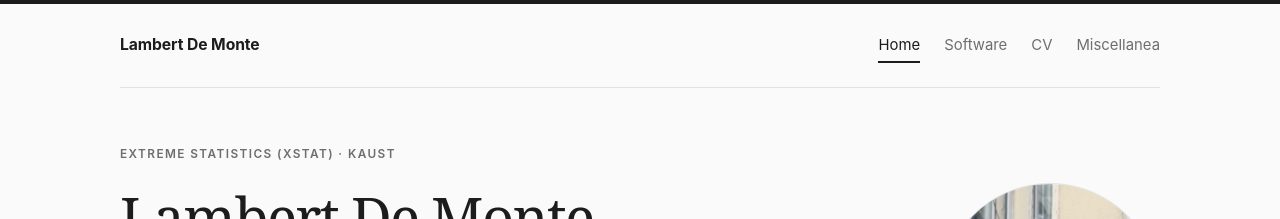
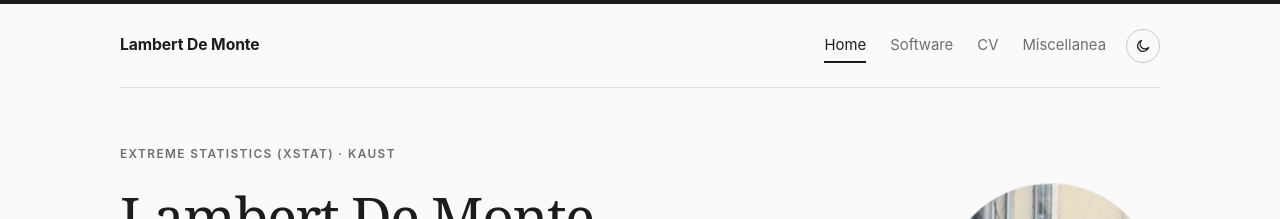
Before and after one commit to lambertdem/lambertdem.github.io, a Jekyll site: the page built from _pages/about.md, in a window 1280 px wide. Shown: the top 219 px of the page. Built offline with Jekyll 4.4.1, drawn with Linux system fonts in a browser that asks for light colours.

Commit message:
Redesign site with minimal grey theme

```diff
--- a/_includes/header.html
+++ b/_includes/header.html
@@ -1,5 +1,6 @@
 <header class="site-header">
   <a class="site-name" href="{{ '/' | relative_url }}">{{ site.title }}</a>
+  <div class="header-right">
     <nav aria-label="Main">
       {% for link in site.data.navigation.main %}
         {% assign current = false %}
@@ -8,4 +9,10 @@
         <a href="{{ link.url | relative_url }}"{% if current %} aria-current="page"{% endif %}>{{ link.title }}</a>
       {% endfor %}
     </nav>
+    {% comment %} Hidden until assets/js/theme.js runs, so it never shows without JS. {% endcomment %}
+    <button class="theme-toggle" type="button" aria-label="Switch to dark mode" hidden>
+      <svg class="icon-moon" viewBox="0 0 24 24" aria-hidden="true" fill="none" stroke="currentColor" stroke-width="1.8" stroke-linecap="round" stroke-linejoin="round"><path d="M20.5 14.2A8.5 8.5 0 1 1 9.8 3.5a6.8 6.8 0 0 0 10.7 10.7Z"/></svg>
+      <svg class="icon-sun" viewBox="0 0 24 24" aria-hidden="true" fill="none" stroke="currentColor" stroke-width="1.8" stroke-linecap="round"><circle cx="12" cy="12" r="4"/><path d="M12 2.5v2M12 19.5v2M2.5 12h2M19.5 12h2M5.3 5.3l1.4 1.4M17.3 17.3l1.4 1.4M5.3 18.7l1.4-1.4M17.3 6.7l1.4-1.4"/></svg>
+    </button>
+  </div>
 </header>
--- a/_layouts/default.html
+++ b/_layouts/default.html
@@ -3,6 +3,7 @@
 <head>
   <meta charset="utf-8">
   <meta name="viewport" content="width=device-width, initial-scale=1">
+  <script>try { if (localStorage.getItem('theme') === 'dark') document.documentElement.dataset.theme = 'dark'; } catch (e) {}</script>
   {% seo %}
   <meta name="theme-color" content="#262626">
   <link rel="icon" type="image/svg+xml" href="{{ '/images/favicon.svg' | relative_url }}">
@@ -19,6 +20,7 @@
     </main>
     {% include footer.html %}
   </div>
+  <script src="{{ '/assets/js/theme.js' | relative_url }}" defer></script>
   {% if page.lightbox %}<script src="{{ '/assets/js/lightbox.js' | relative_url }}" defer></script>{% endif %}
 </body>
 </html>
--- a/assets/css/site.css
+++ b/assets/css/site.css
@@ -16,10 +16,11 @@
   --serif: Georgia, "Iowan Old Style", "Times New Roman", serif;
   --width: 1040px;
   --gutter: clamp(1rem, 5vw, 3rem);
+  color-scheme: light;
 }
 
-@media (prefers-color-scheme: dark) {
-  :root {
+/* Dark mode: set by the toggle in the header (data-theme="dark" on <html>). */
+:root[data-theme="dark"] {
   --accent: #ededed;
   --text: #d6d6d6;
   --muted: #9b9b9b;
@@ -30,7 +31,7 @@
   --rule-strong: #444;
   --tint: #1f1f1f;
   --focus: #f2f2f2;
-  }
+  color-scheme: dark;
 }
 
 *, *::before, *::after { box-sizing: border-box; }
@@ -85,6 +86,21 @@ main:focus { outline: none; }
 .site-header nav a { color: var(--muted); text-decoration: none; padding-block: .3rem; }
 .site-header nav a:hover { color: var(--accent); }
 .site-header nav a[aria-current="page"] { color: var(--accent); box-shadow: inset 0 -2px 0 var(--accent); }
+.header-right { display: flex; align-items: center; gap: 1.25rem; }
+
+.theme-toggle {
+  display: inline-grid; place-items: center; flex: none;
+  width: 34px; height: 34px; padding: 0;
+  border: 1px solid var(--rule-strong); border-radius: 50%;
+  background: transparent; color: var(--accent); cursor: pointer;
+  transition: background-color .15s, border-color .15s;
+}
+.theme-toggle[hidden] { display: none; }
+.theme-toggle:hover { background: var(--tint); border-color: var(--muted); }
+.theme-toggle svg { width: 16px; height: 16px; }
+.theme-toggle .icon-sun { display: none; }
+:root[data-theme="dark"] .theme-toggle .icon-sun { display: block; }
+:root[data-theme="dark"] .theme-toggle .icon-moon { display: none; }
 
 /* ---------- Type ---------- */
 
--- /dev/null
+++ b/assets/js/theme.js
@@ -0,0 +1,24 @@
+// Light/dark toggle. Light is the default; a visitor's choice is remembered
+// in their browser. The saved theme is applied early by a one-line script in
+// <head> (see _layouts/default.html) so the page doesn't flash on load.
+(function () {
+  var button = document.querySelector('.theme-toggle');
+  if (!button) return;
+  var root = document.documentElement;
+
+  function sync() {
+    var dark = root.dataset.theme === 'dark';
+    button.setAttribute('aria-label', dark ? 'Switch to light mode' : 'Switch to dark mode');
+    button.title = dark ? 'Light mode' : 'Dark mode';
+  }
+
+  button.addEventListener('click', function () {
+    var next = root.dataset.theme === 'dark' ? 'light' : 'dark';
+    if (next === 'dark') root.dataset.theme = 'dark'; else delete root.dataset.theme;
+    try { localStorage.setItem('theme', next); } catch (e) {}
+    sync();
+  });
+
+  sync();
+  button.hidden = false;
+})();
```
Lines whose indentation alone changed are shown as unchanged.
